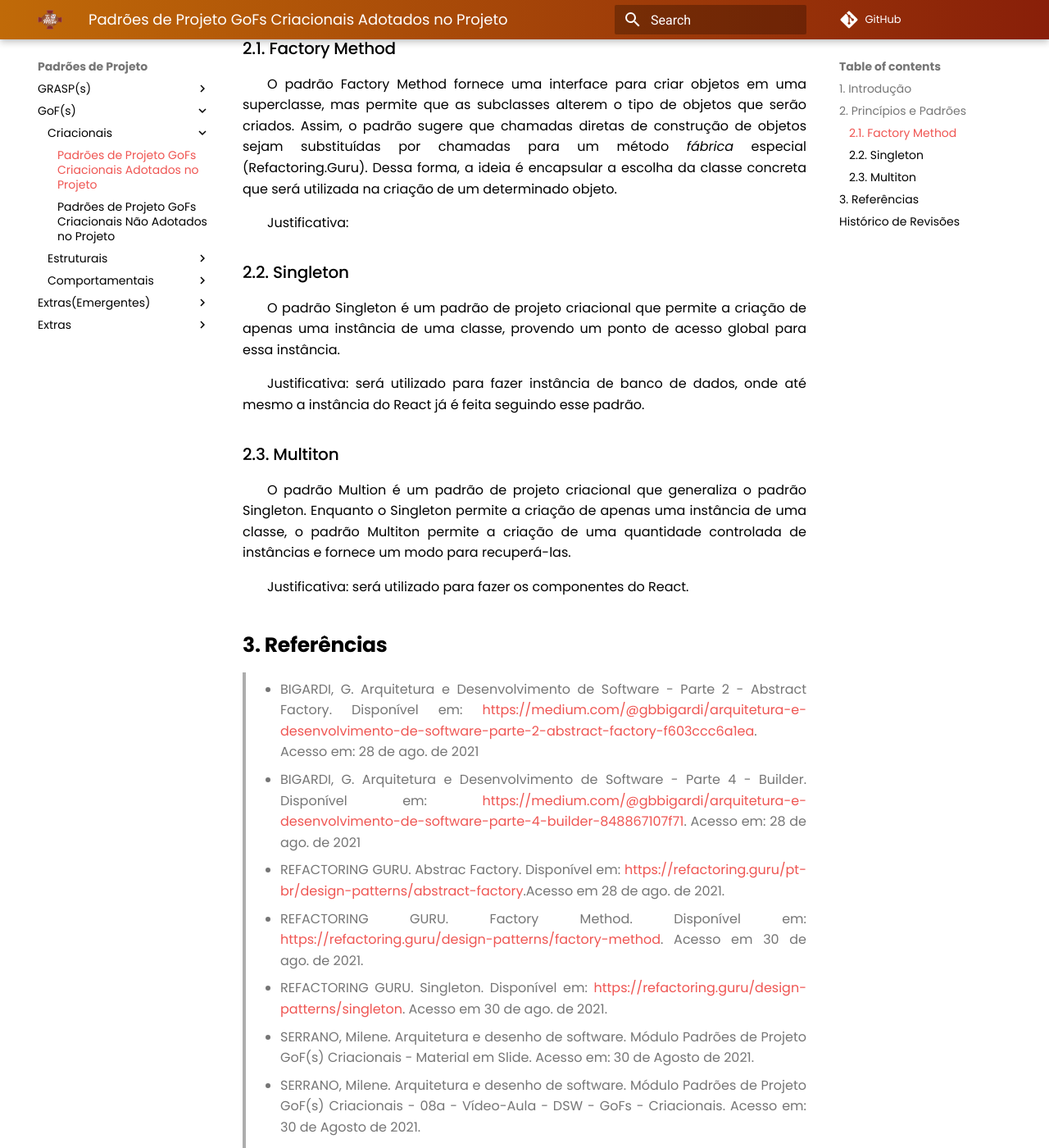
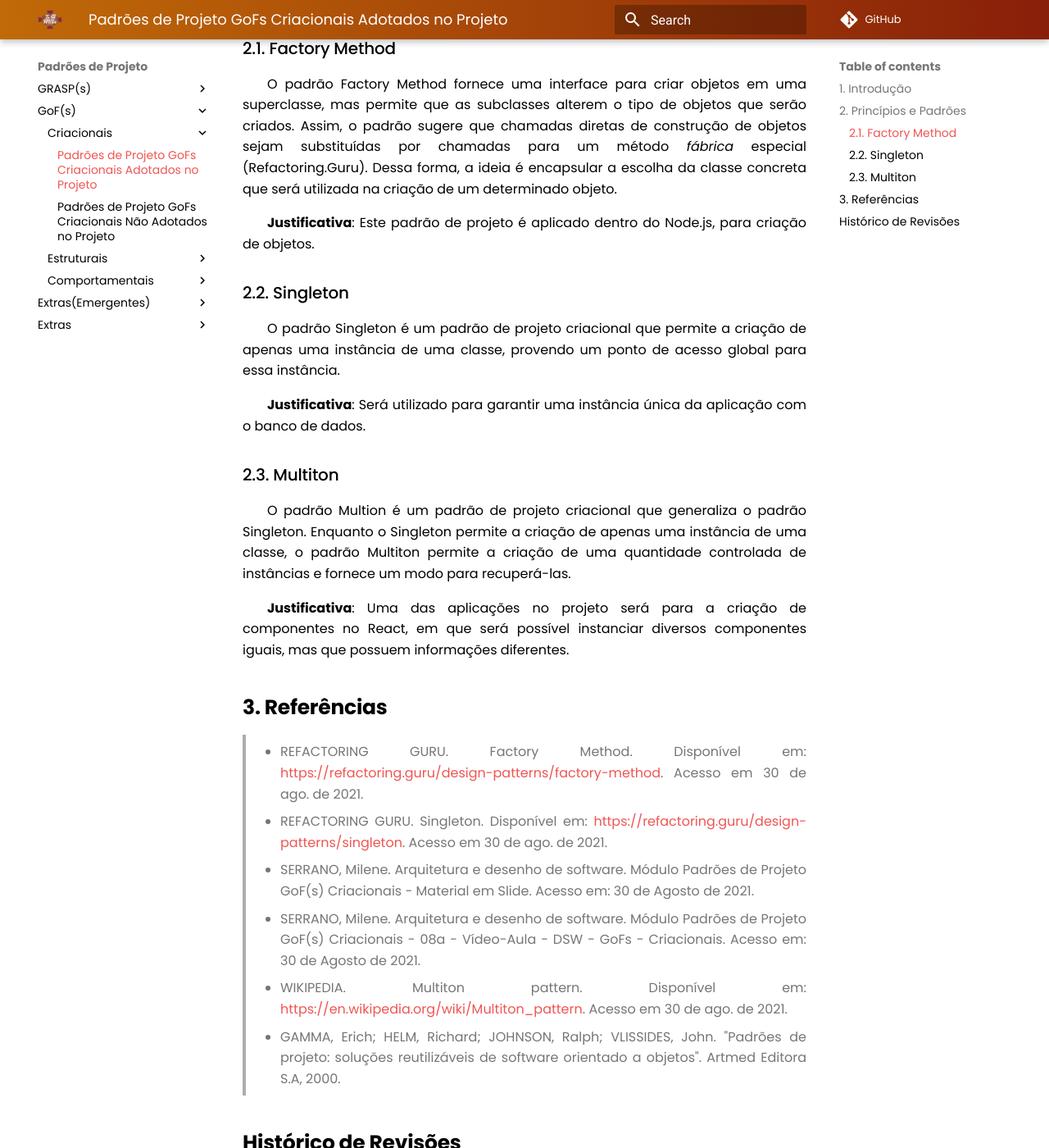
Before and after one commit to UnBArqDsw2021-1/2021.1_G02_TaNaMesa_docs, an MkDocs documentation site: the page built from docs/3-Padroes-de-Projeto/GoFs/Criacionais/Padroes-Adotados-no-Projeto.md, in a window 1280 px wide and 1400 px high, scrolled down 614 px. Shown: the whole window at 82% size. Built offline with MkDocs 1.6.1 and Material for MkDocs 9.7.7, drawn with Linux system fonts in a browser that asks for light colours; comment, search, counter and statistics services are not loaded; some of the changed text lies outside the part shown.

Commit message:
(#101) Atualiza justificativas e referências dos GoFs criacionais.

```diff
--- a/docs/3-Padroes-de-Projeto/GoFs/Criacionais/Padroes-Adotados-no-Projeto.md
+++ b/docs/3-Padroes-de-Projeto/GoFs/Criacionais/Padroes-Adotados-no-Projeto.md
@@ -20,15 +20,14 @@
 para um método *fábrica* especial (Refactoring.Guru). Dessa forma, a ideia é encapsular
 a escolha da classe concreta que será utilizada na criação de um determinado objeto.
 
-Justificativa:
+**Justificativa**: Este padrão de projeto é aplicado dentro do Node.js, para criação de objetos.
 
 ### 2.2. Singleton
 
 O padrão Singleton é um padrão de projeto criacional que permite a criação de apenas uma
 instância de uma classe, provendo um ponto de acesso global para essa instância.
 
-Justificativa: será utilizado para fazer instância de banco de dados, onde até mesmo a instância do React já é feita
-seguindo esse padrão.
+**Justificativa**: Será utilizado para garantir uma instância única da aplicação com o banco de dados.
 
 ### 2.3. Multiton
 
@@ -36,14 +35,9 @@
 o Singleton permite a criação de apenas uma instância de uma classe, o padrão Multiton permite
 a criação de uma quantidade controlada de instâncias e fornece um modo para recuperá-las.
 
-Justificativa: será utilizado para fazer os componentes do React.
+**Justificativa**: Uma das aplicações no projeto será para a criação de componentes no React, em que será possível instanciar diversos componentes iguais, mas que possuem informações diferentes.
 
 ## 3. Referências
-> - BIGARDI, G. Arquitetura e Desenvolvimento de Software - Parte 2 - Abstract Factory. Disponível em: <https://medium.com/@gbbigardi/arquitetura-e-desenvolvimento-de-software-parte-2-abstract-factory-f603ccc6a1ea>. Acesso em: 28 de ago. de 2021
-
-> - BIGARDI, G. Arquitetura e Desenvolvimento de Software - Parte 4 - Builder. Disponível em: <https://medium.com/@gbbigardi/arquitetura-e-desenvolvimento-de-software-parte-4-builder-848867107f71>. Acesso em: 28 de ago. de 2021
-
-> - REFACTORING GURU. Abstrac Factory. Disponível em: <https://refactoring.guru/pt-br/design-patterns/abstract-factory>.Acesso em 28 de ago. de 2021.
 
 > - REFACTORING GURU. Factory Method. Disponível em: <https://refactoring.guru/design-patterns/factory-method>. Acesso em 30 de ago. de 2021.
 
```
Also changed, not shown: other parts of docs/3-Padroes-de-Projeto/GoFs/Criacionais/Padroes-Adotados-no-Projeto.md (+1 -0 lines), docs/3-Padroes-de-Projeto/GoFs/Criacionais/Padroes-Nao-Adotados-no-Projeto.md (+7 -11 lines).
